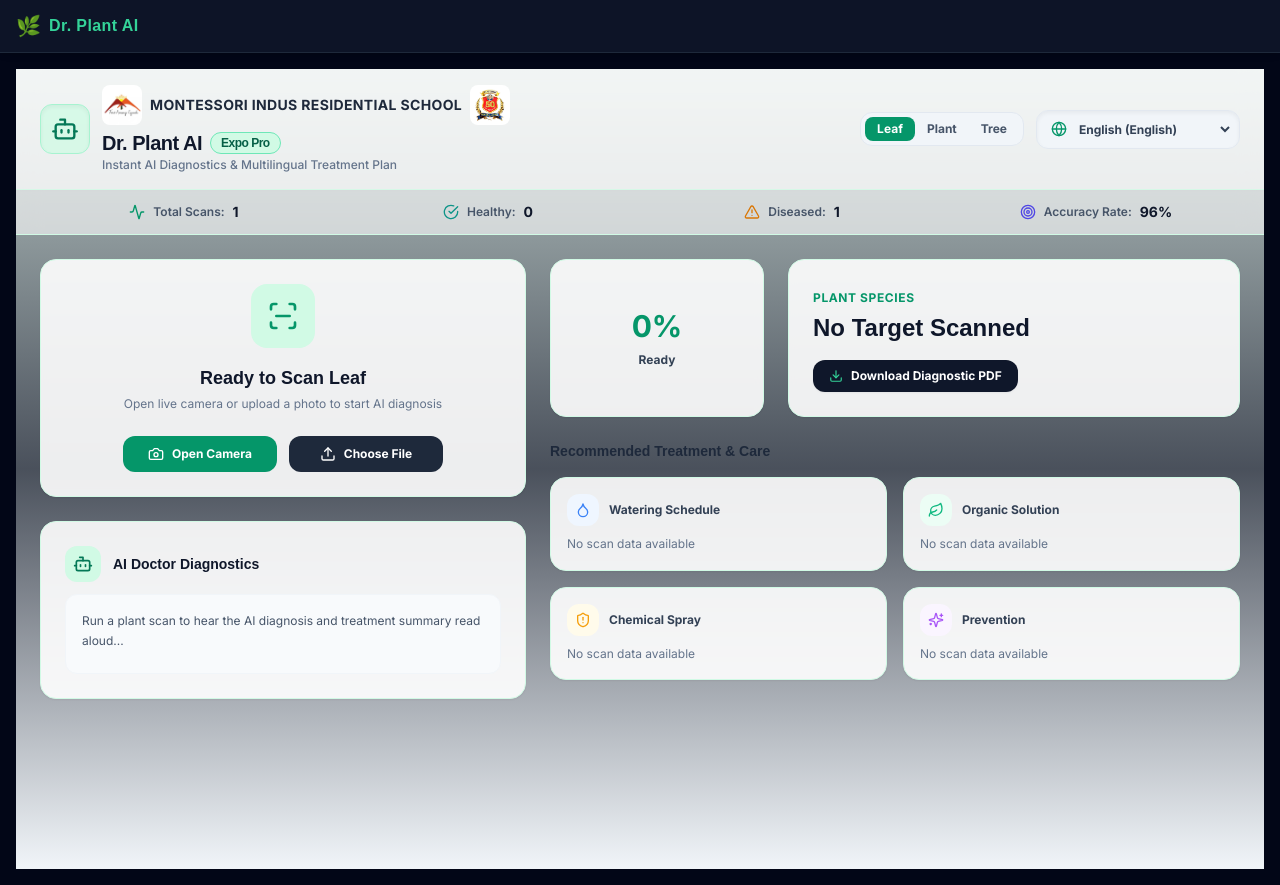
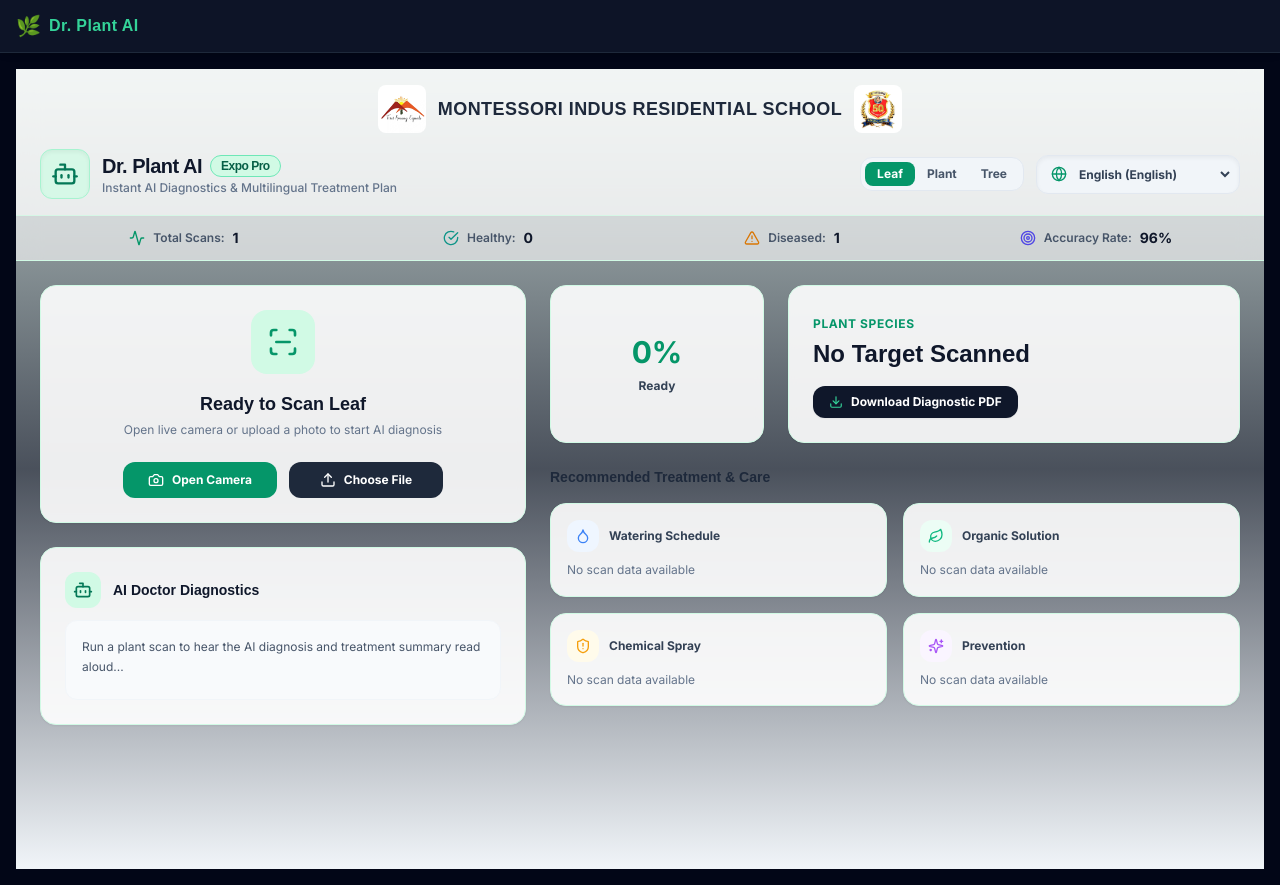
Before and after one commit to vmramu2345-coder/-Dr.-Plant-AI, a React (Vite) app in the folder client/: page / in a window 1280 px wide. Built offline with nearby package versions, Linux system fonts and the light colour scheme; no server answers.

Commit message:
Add files via upload

```diff
--- a/client/src/ExpoDashboard.jsx
+++ b/client/src/ExpoDashboard.jsx
@@ -400,27 +400,29 @@ export default function ExpoDashboard() {
     <div className="min-h-screen bg-gradient-to-b from-emerald-50/80 via-teal-50/30 to-slate-100 text-slate-800 flex flex-col font-sans">
 
       {/* Header Bar */}
-      <header className="bg-white/80 backdrop-blur-md border-b border-emerald-100/80 px-6 py-4 flex flex-wrap items-center justify-between gap-4 shadow-sm">
+      <header className="bg-white/80 backdrop-blur-md border-b border-emerald-100/80 px-6 py-4 shadow-sm">
+        <div className="mx-auto mb-4 flex max-w-3xl items-center justify-center gap-3">
+          <img
+            src={schoolLogoLeft}
+            alt="First Among Equals school logo"
+            className="h-10 w-10 rounded-lg object-contain sm:h-12 sm:w-12"
+          />
+          <h2 className="text-center text-sm font-extrabold tracking-wide text-slate-800 sm:text-lg">
+            MONTESSORI INDUS RESIDENTIAL SCHOOL
+          </h2>
+          <img
+            src={schoolLogoRight}
+            alt="Montessori Golden Jubilee school logo"
+            className="h-10 w-10 rounded-lg object-contain sm:h-12 sm:w-12"
+          />
+        </div>
+
+        <div className="flex flex-wrap items-center justify-between gap-4">
           <div className="flex items-center gap-3">
             <div className="p-2.5 bg-emerald-100/80 border border-emerald-200 rounded-xl shadow-inner">
               <Bot className="w-7 h-7 text-emerald-700" />
             </div>
             <div>
-            <div className="mb-1 flex items-center gap-2">
-              <img
-                src={schoolLogoLeft}
-                alt="First Among Equals school logo"
-                className="h-10 w-10 rounded-lg object-contain"
-              />
-              <span className="text-sm font-extrabold tracking-wide text-center text-slate-800">
-                MONTESSORI INDUS RESIDENTIAL SCHOOL
-              </span>
-              <img
-                src={schoolLogoRight}
-                alt="Montessori Golden Jubilee school logo"
-                className="h-10 w-10 rounded-lg object-contain"
-              />
-            </div>
               <h1 className="text-xl font-extrabold tracking-tight text-slate-900 flex items-center gap-2">
                 {t.appName} <span className="bg-emerald-100 text-emerald-800 text-xs px-2.5 py-0.5 rounded-full border border-emerald-300 font-bold">{t.badge}</span>
               </h1>
@@ -471,6 +473,7 @@ export default function ExpoDashboard() {
                 <option value="kn">ಕನ್ನಡ (Kannada)</option>
                 <option value="ml">മലയാളം (Malayalam)</option>
               </select>
+            </div>
           </div>
         </div>
       </header>
```
Lines whose indentation alone changed are shown as unchanged.
